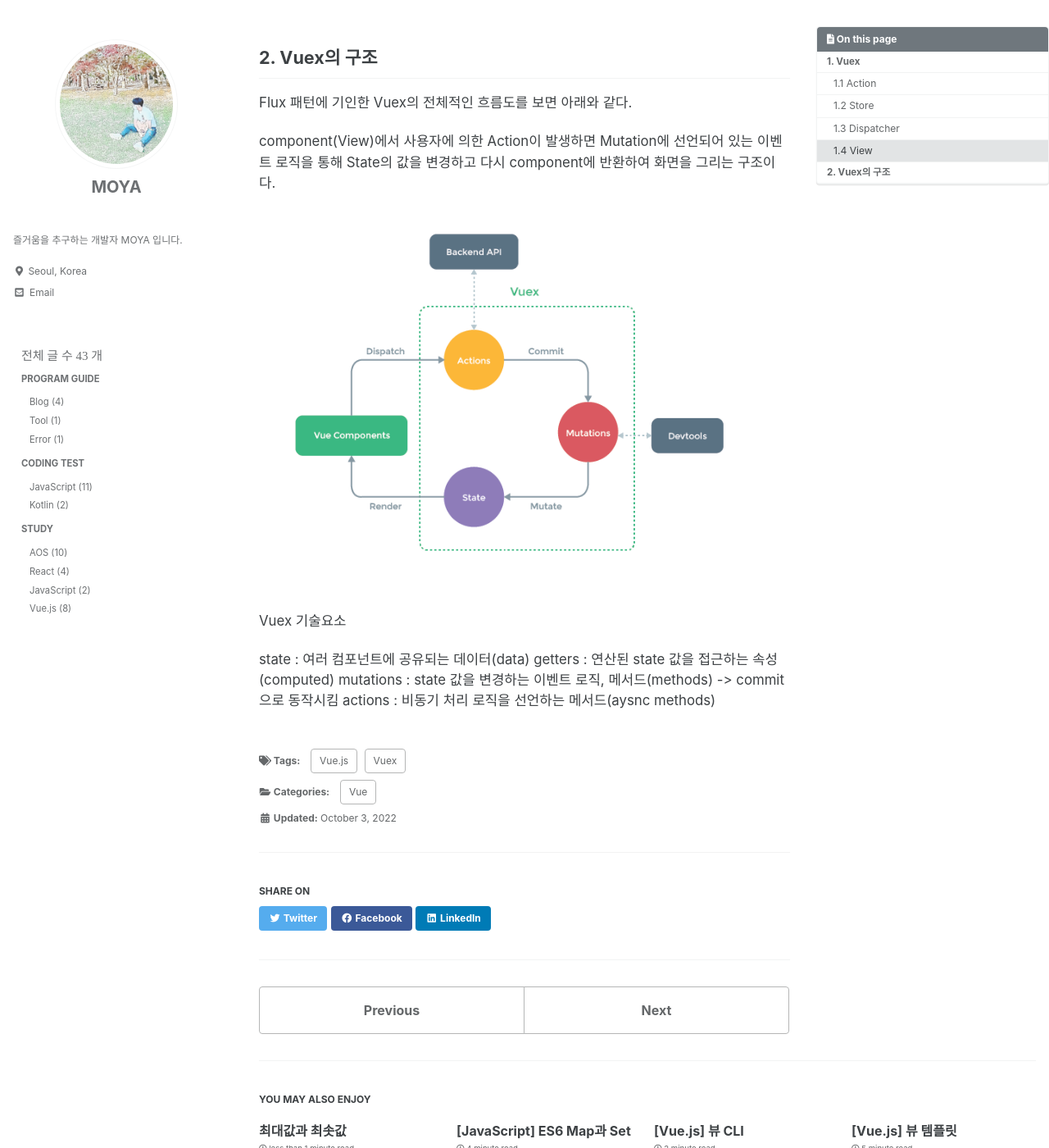
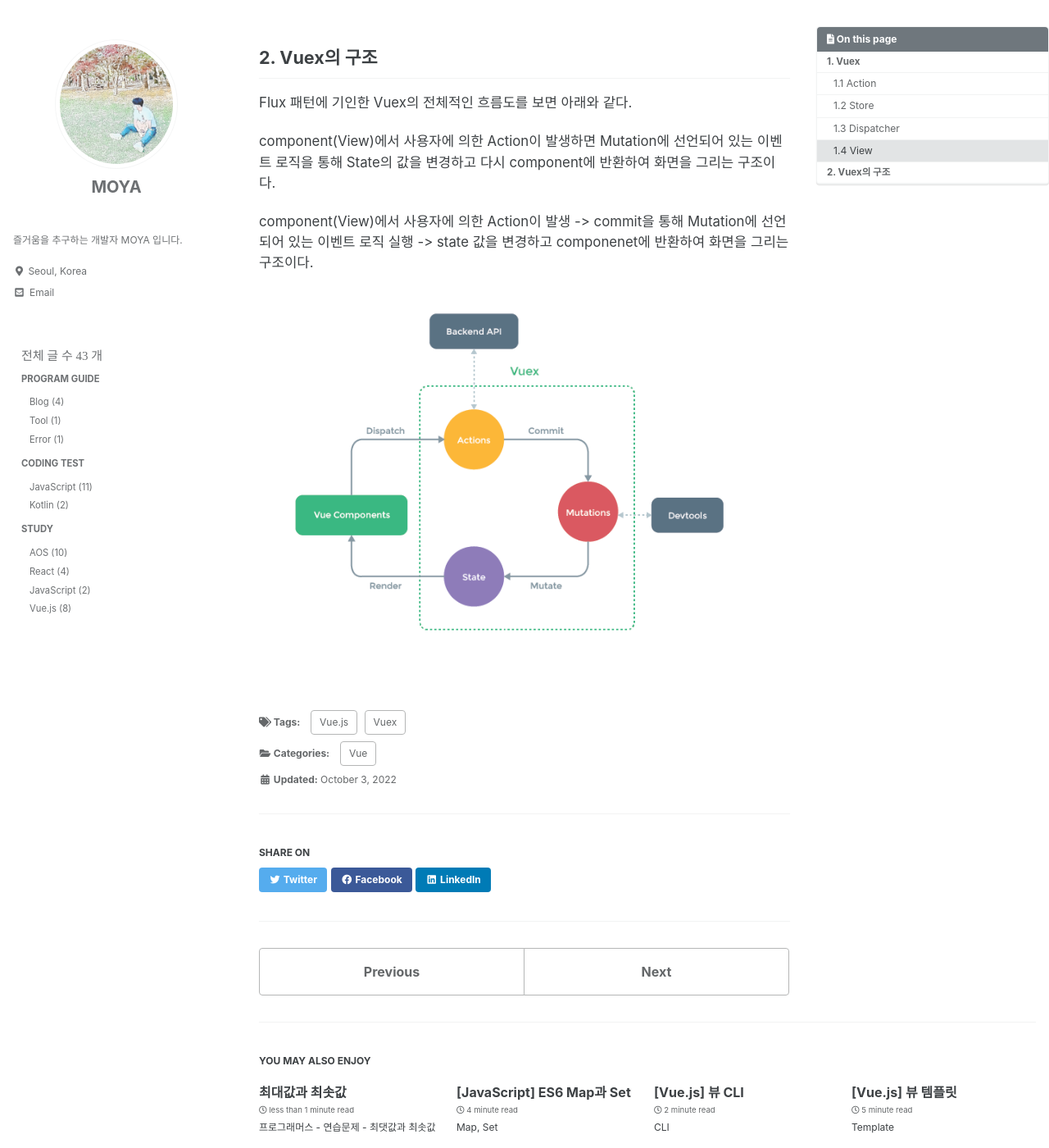
Before and after one commit to kdc7140/kdc7140.github.io, a Jekyll site: the page built from _posts/study/2022-10-03-vue008.md, in a window 1280 px wide and 1400 px high, scrolled down 1737 px. Shown: the whole window at 82% size. Built offline with Jekyll 4.4.1, drawn with Linux system fonts in a browser that asks for light colours; cached includes are drawn as plain includes; some web fonts are replaced.

Commit message:
vuex contents change

```diff
--- a/_posts/study/2022-10-03-vue008.md
+++ b/_posts/study/2022-10-03-vue008.md
@@ -65,15 +65,6 @@ Flux 패턴에 기인한 Vuex의 전체적인 흐름도를 보면 아래와 같
 
 component(View)에서 사용자에 의한 Action이 발생하면 Mutation에 선언되어 있는 이벤트 로직을 통해 State의 값을 변경하고 다시 component에 반환하여 화면을 그리는 구조이다.
 
+component(View)에서 사용자에 의한 Action이 발생 -> commit을 통해 Mutation에 선언되어 있는 이벤트 로직 실행 -> state 값을 변경하고 componenet에 반환하여 화면을 그리는 구조이다.
+
 <img src="/assets/images/vuex_structure.PNG"><br/><br/>
-
-
-
-
-
-Vuex 기술요소
-
-state : 여러 컴포넌트에 공유되는 데이터(data)
-getters : 연산된 state 값을 접근하는 속성(computed)
-mutations : state 값을 변경하는 이벤트 로직, 메서드(methods) -> commit 으로 동작시킴
-actions : 비동기 처리 로직을 선언하는 메서드(aysnc methods)
```
